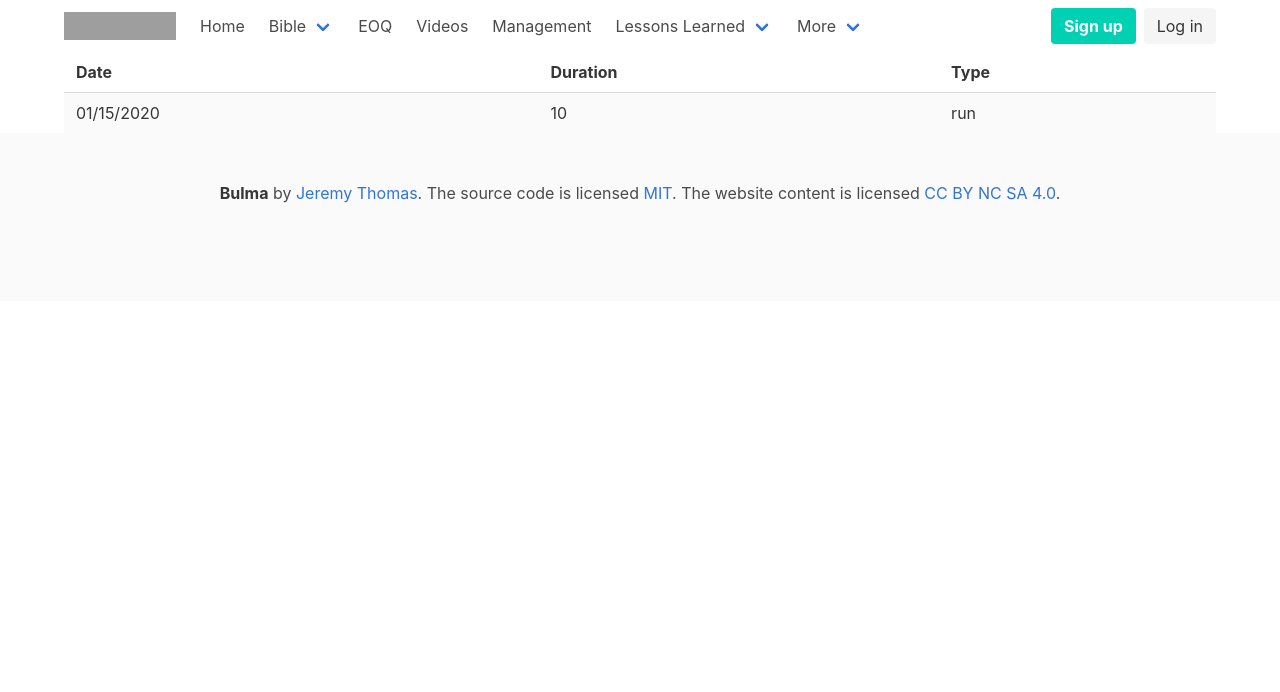
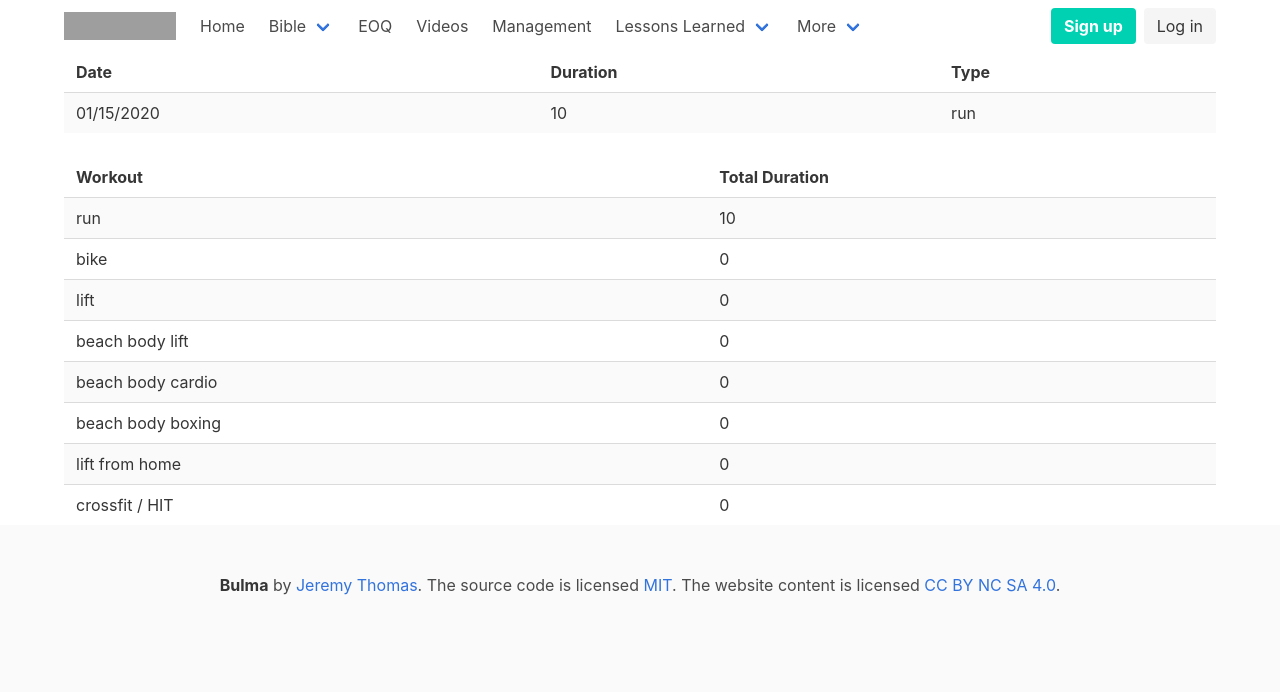
Before and after one commit to tlarnold10/arnold_test, a Django app: page /fitness/workout/workout_chart/ in a window 1280 px wide. Shown: the top 692 px of the page. Run offline with Django 3.2, Linux system fonts and the light colour scheme; tables that the repository leaves empty hold one stand-in row (Sample ...); some libraries are stand-ins or nearby versions; grey boxes are pictures that could not be loaded.

Commit message:
added some more things on the workout charts page

```diff
--- a/fitness/templates/fitness/workout_chart.html
+++ b/fitness/templates/fitness/workout_chart.html
@@ -1,14 +1,14 @@
 {% extends parent_template|default:"base.html" %}
 
 {% block title %}
-{{ block.super }} - Create Book
+{{ block.super }} - Workout Data Visualization
 {% endblock %}
 
 {% block content %}
 <div class="container">
     <div id="chart"></div>
     <script>
-        showChart( {{ workout|safe }}, {{ labels|safe }});
+        showChart( {{ workout|safe }}, {{ labels|safe }}, {{ sums|safe }});
     </script>
 </div>
 {% endblock %}
--- a/fitness/views.py
+++ b/fitness/views.py
@@ -61,14 +61,17 @@ class WorkoutChart(View):
         js_labels = ['run', 'bike','lift','beach body lift','beach body cardio',\
             'beach body boxing','lift from home','crossfit / HIT']
         js_workouts = []
+        js_sums = []
         for type in js_labels:
             workout_type = Workout.objects.filter(workout_type=type).aggregate(Sum('workout_duration'))['workout_duration__sum']
             if workout_type != None:
-                print("Type: " + type + " " + str(workout_type))
+                js_sums.append(workout_type)
+            else:
+                js_sums.append(0)
         for workout in workouts:
             record_array = []
             record_array.append(workout.workout_date.strftime('%m/%d/%Y'))
             record_array.append(workout.workout_duration)
             record_array.append(workout.workout_type)
             js_workouts.append(record_array)
-        return render(request, 'fitness/workout_chart.html', {'workout':js_workouts, 'labels':js_labels})
+        return render(request, 'fitness/workout_chart.html', {'workout':js_workouts, 'labels':js_labels, 'sums':js_sums})
--- a/static/site/workout_chart.js
+++ b/static/site/workout_chart.js
@@ -1,6 +1,8 @@
-function showChart(data, labels) {
+function showChart(data, labels, sums) {
     console.log(data);
     console.log(labels);
+    console.log(sums);
+    // First I want to add all my workouts to a table.
     html = "";
     html += "<table class=\"table is-fullwidth is-striped is-hoverable\>\
                 <thead class=\"thead\">\
@@ -17,4 +19,20 @@ function showChart(data, labels) {
     }
     html += "</table>";
     document.getElementById('chart').innerHTML += html;
+
+    // Next we want to table the sum of all of our workouts.
+    html = "";
+    html += "<table class=\"table is-fullwidth is-striped is-hoverable\>\
+                <thead class=\"thead\">\
+                <th class=\"th\">Workout</th>\
+                <th class=\"th\">Total Duration</th>\
+                </thead>";
+    for (i=0; i<labels.length; i++) {
+        html += "<tr class=\"tr\">";
+        html += ("<td class=\"td\">" + String(labels[i]) + "</td>" + "<td class=\"td\">" + String(sums[i]) + "</td>");
+        html += "</tr>";
+    }
+    html += "</table>";
+    document.getElementById('chart').innerHTML += html;
+    console.log("butt");
 }
```
